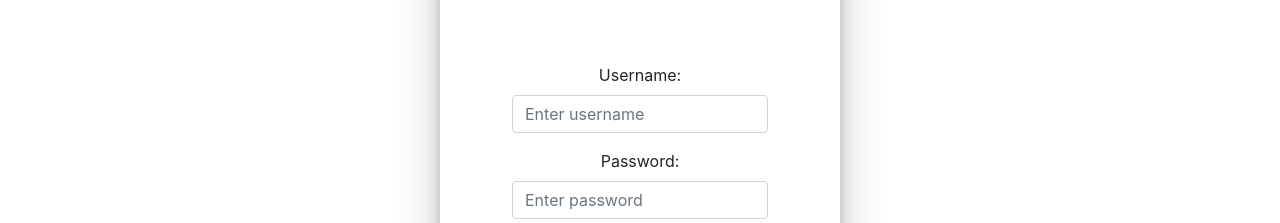
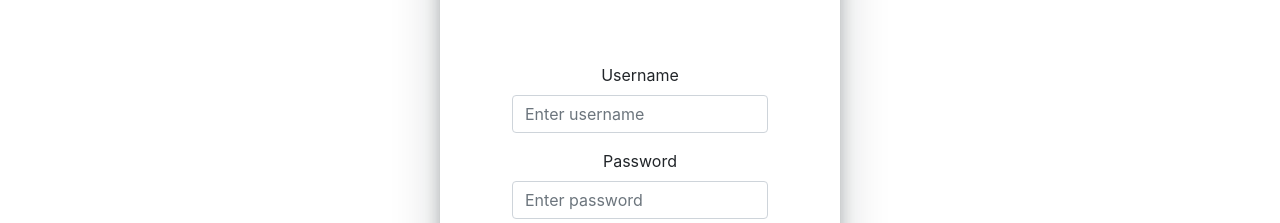
Before and after one commit to arpanam11/project_login_webpage, a React (Create React App) app in the folder myproject/: page /register in a window 1280 px wide. Shown: the part 224-447 px from the top of the page. Built offline with nearby package versions, Linux system fonts and the light colour scheme.

Commit message:
added code on register

```diff
--- a/myproject/src/component/Register.js
+++ b/myproject/src/component/Register.js
@@ -34,7 +34,8 @@ const Register = () => {
 
                 <form onSubmit={handleSubmit} className='px-5 pt-5'>
                     <div className="form-group mt-3">
-                        <label>Username:</label>
+                        <label>Username</label>
+
                         <input
                             type="text"
                             className="form-control"
@@ -46,7 +47,7 @@ const Register = () => {
                         />
                     </div>
                     <div className="form-group">
-                        <label>Password:</label>
+                        <label>Password</label>
                         <input
                             type="password"
                             className="form-control"
@@ -61,7 +62,7 @@ const Register = () => {
                     {registrationError && <p className="error">{registrationError}</p>}
                     <br></br>
                     <p className='pt-4'>
-                        <Link to="/">Already have an account? Login</Link>
+                        <Link to="/">Already have an account? Login </Link>
                     </p>
                 </form>
             </div>
```
